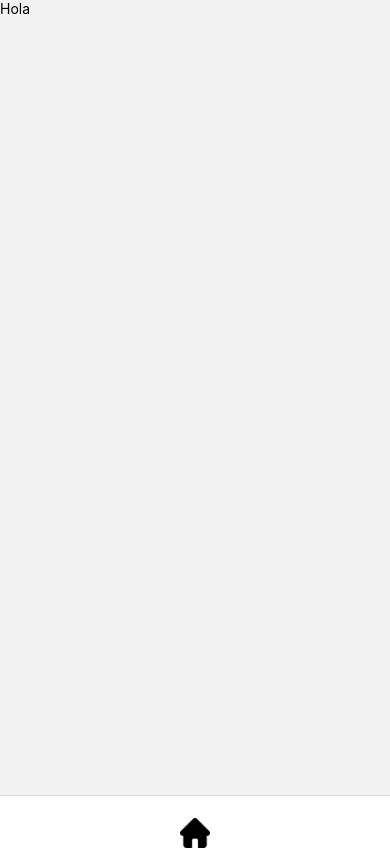
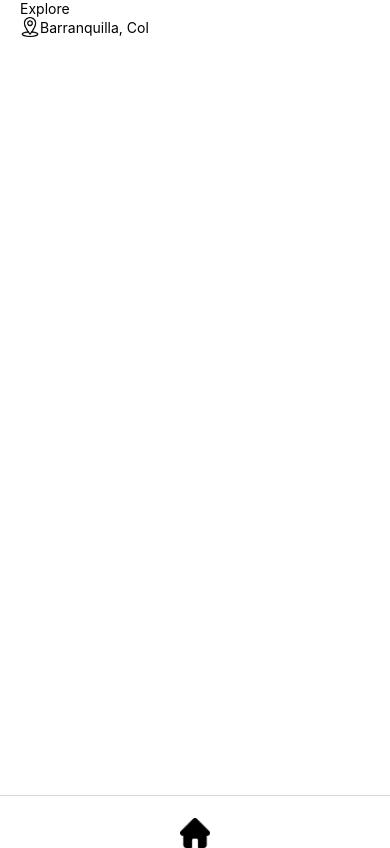
Before and after one commit to soadtech/react-native-goldi-app, a React Native app: screen / in a window 390 px wide. Built offline with nearby package versions, Linux system fonts and the light colour scheme.

Commit message:
chore: componente de location

```diff
--- a/src/assets/icons/index.js
+++ b/src/assets/icons/index.js
@@ -1,2 +1,3 @@
 export const IcoHome = require('./home.png')
 export const IcoSearch = require('./loupe.png')
+export const IcoLocation = require('./location.png')
--- /dev/null
+++ b/src/components/Location/index.js
@@ -0,0 +1,13 @@
+import React from 'react'
+import { IcoLocation } from '../../assets/icons'
+import { View, Text, Image } from 'react-native'
+import { styles } from './styles'
+
+export default function Location ({ location }) {
+    return (
+        <View style={styles.container}>
+            <Image style={styles.icon} resizeMode='contain' source={IcoLocation} />
+            <Text>{location}</Text>
+        </View>
+    )
+}
--- /dev/null
+++ b/src/components/Location/styles.js
@@ -0,0 +1,6 @@
+import { StyleSheet } from "react-native";
+
+export const styles = StyleSheet.create({
+    container: { flexDirection: 'row', alignItems: 'center' },
+    icon: { width: 20, height: 20 }
+})
--- a/src/containers/Home/index.js
+++ b/src/containers/Home/index.js
@@ -1,13 +1,19 @@
 import React from 'react'
 import { View, Text } from 'react-native'
+import Location from '../../components/Location'
 import MyStatusBar from '../../components/MyStatusBar'
 import { colors } from '../../utils/theme'
 
 export default function Home () {
     return (
-        <View>
+        <View style={{ flex: 1 }}>
             <MyStatusBar backgroundColor={colors.white} barStyle="dark-content" />
-            <Text>Hola</Text>
+            <View style={{ paddingHorizontal: 20, backgroundColor: colors.white, flex: 1 }}>
+                <View>
+                    <Text>Explore</Text>
+                    <Location location='Barranquilla, Col' />
+                </View>
+            </View>
         </View>
     )
 }
```
Also changed, not shown: src/assets/icons/location.png (added).
